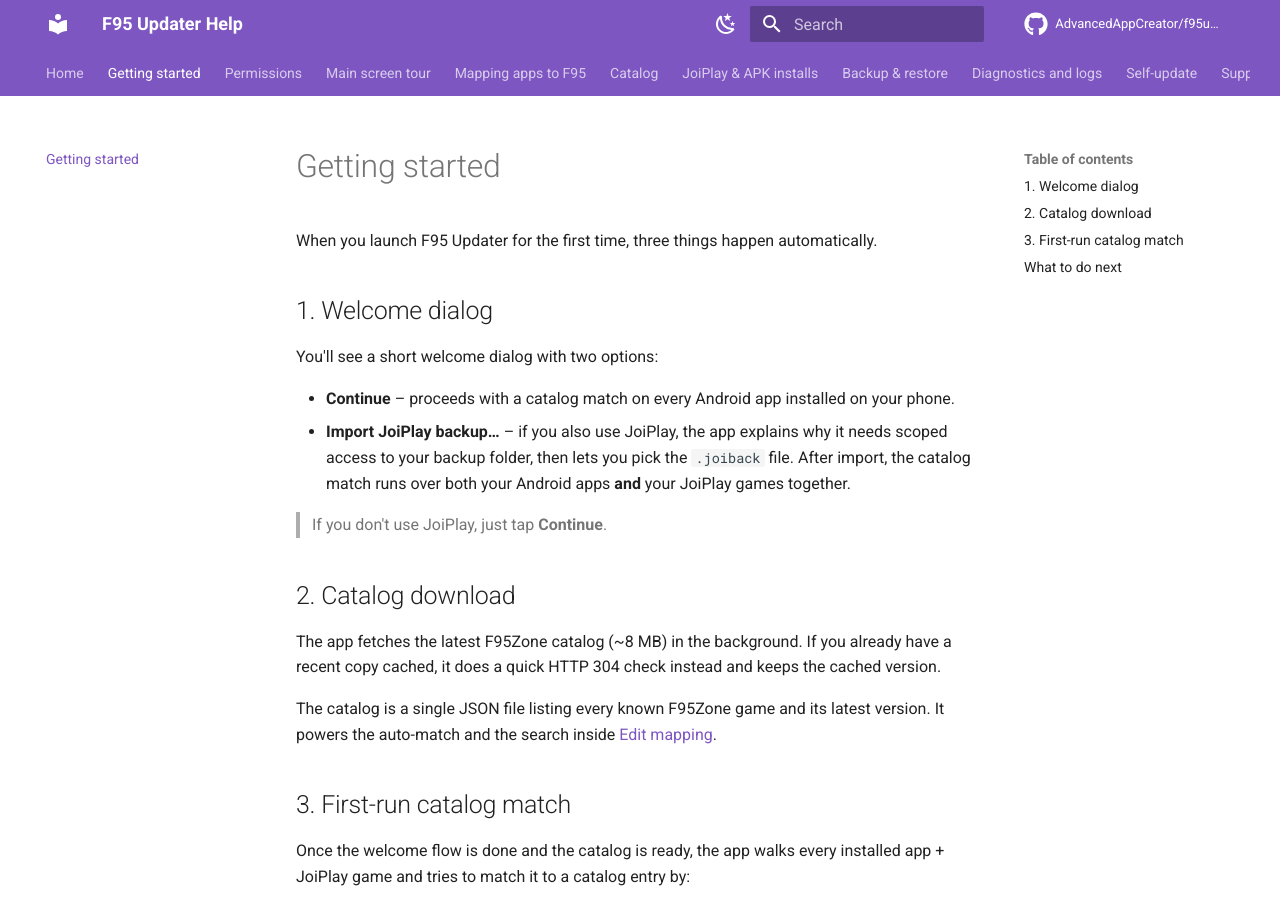
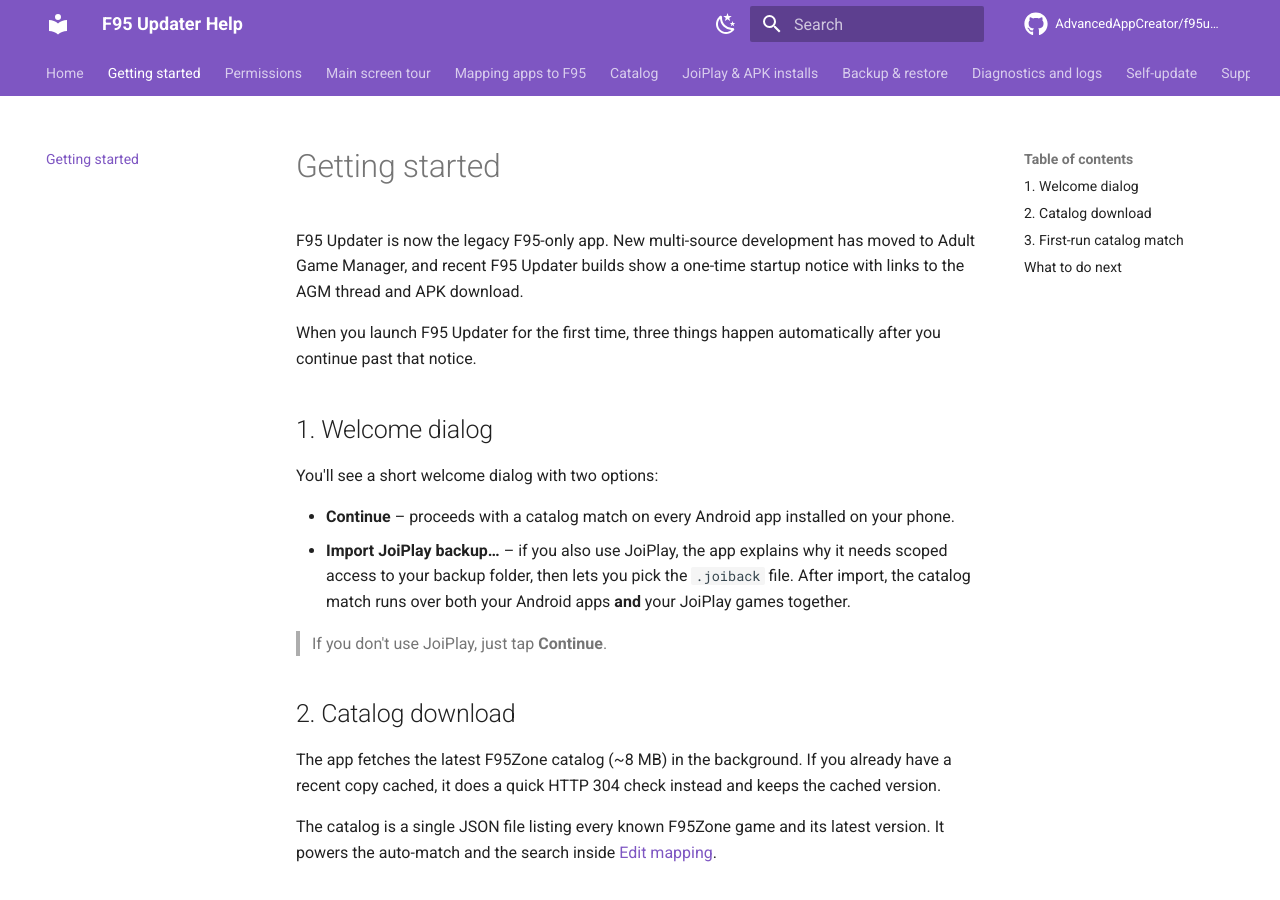
Before and after one commit to AdvancedAppCreator/f95updater-releases, an MkDocs documentation site: the page built from docs/getting-started.md, in a window 1280 px wide and 900 px high. Built offline with MkDocs 1.6.1 and Material for MkDocs 9.7.7, drawn with Linux system fonts in a browser that asks for light colours; comment, search, counter and statistics services are not loaded.

Commit message:
docs: publish F95 Updater legacy notice
Co-authored-by: Copilot <223556219+Copilot@users.noreply.github.com>

```diff
--- a/docs/getting-started.md
+++ b/docs/getting-started.md
@@ -1,12 +1,16 @@
 ---
 title: Getting started
-last_updated: 2026-05-24
+last_updated: 2026-05-29
 ---
 
 # Getting started
 
+F95 Updater is now the legacy F95-only app. New multi-source development has
+moved to Adult Game Manager, and recent F95 Updater builds show a one-time
+startup notice with links to the AGM thread and APK download.
+
 When you launch F95 Updater for the first time, three things happen
-automatically.
+automatically after you continue past that notice.
 
 ## 1. Welcome dialog
 
```
Also changed, not shown: docs/changelog.md (+7 -1 lines).
